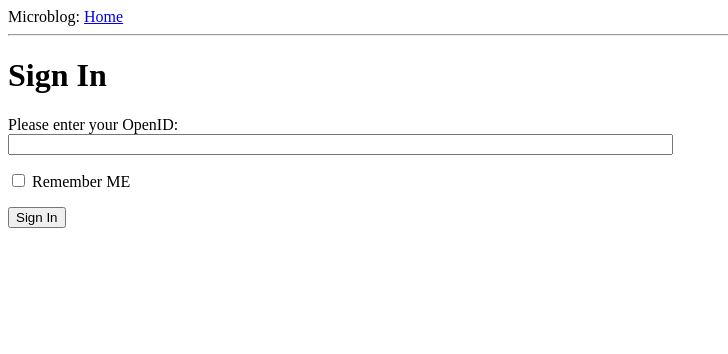
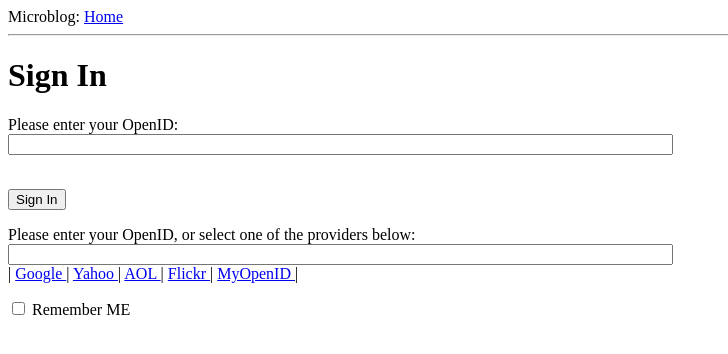
Before and after one commit to kwikiel/flasker, a Flask app: page /login in a window 1280 px wide. Shown: the top 354 px of the page, without its empty margins (0-728 px from the left). Run offline with Flask 2, Linux system fonts and the light colour scheme.

Commit message:
Open ID login mockup front

```diff
--- a/app/templates/login.html
+++ b/app/templates/login.html
@@ -7,8 +7,22 @@
 		<p>
 			Please enter your OpenID: <br>
 			{{ form.openid(size=80) }} <br>
+			{% for error in form.openid.errors %}
+			  <span style="color: red;"> [{{ errror }}] </span>
+			{% endfor %} <br>
+
+
 		</p>
+		<p> <input type="submit" value="Sign In"></p>
+		{{ form.hidden_tag() }}
+		<p> Please enter your OpenID, or select one of the providers below: <br>
+		{{ form.openid(size=80) }}
+		{% for error in form.openid.errors %}
+		<span style="color: red;"> [{{ error }}] </span>
+		{% endfor %}<br>
+		| {% for pr in providers %}
+		<a href="javascript:set_openid('{{pr.url}}', '{{ pr.name}}');">{{ pr.name }} </a> |
+	{% endfor %}
 		<p> {{ form.remember_me }} Remember ME </p>
-		<p> <input type="submit" value="Sign In"></p>
 	</form>
 {% endblock %}
--- a/app/views.py
+++ b/app/views.py
@@ -30,4 +30,5 @@ def login():
 
     return render_template('login.html',
                            title='Sign In',
-                           form=form)
+                           form=form,
+                           providers =app.config['OPENID_PROVIDERS'])
```
Also changed, not shown: config.py (+7 -0 lines).
